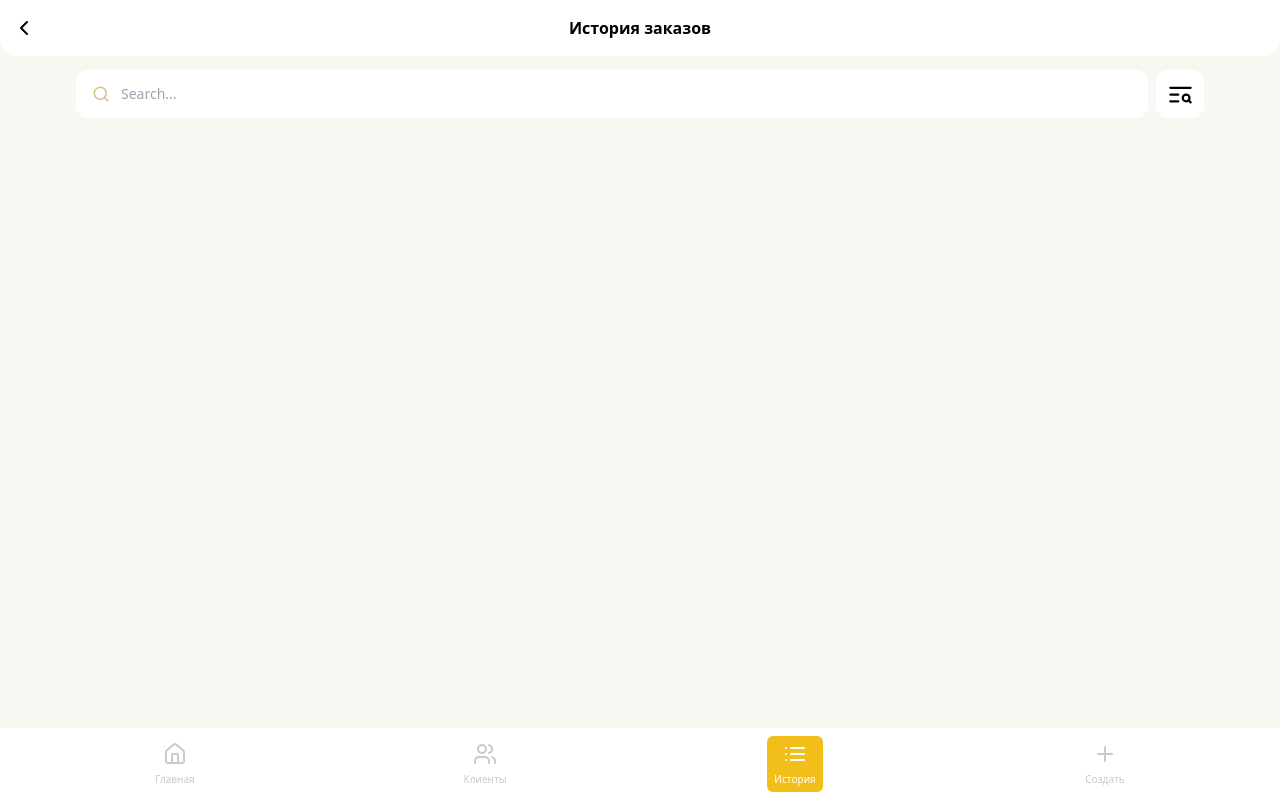
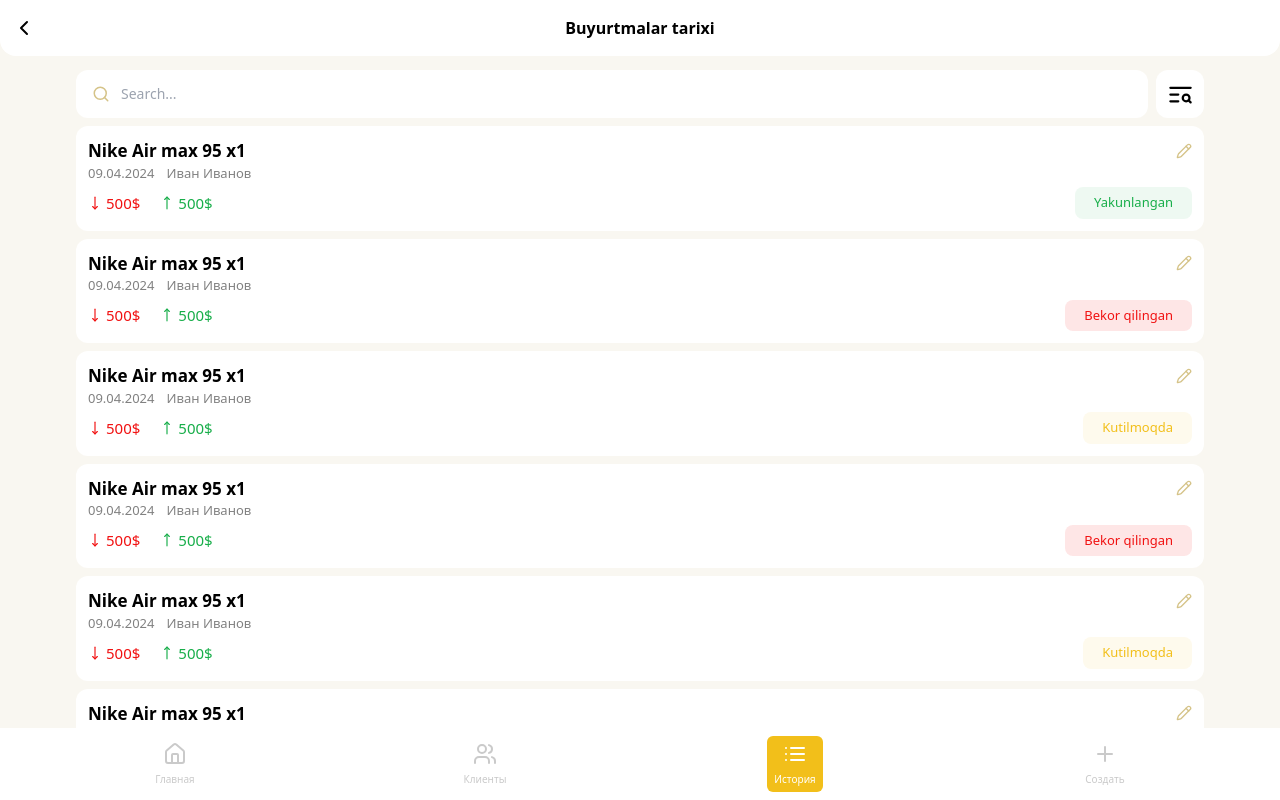
Before and after one commit to Veifario/orders-app, a React (Vite) app: page /history in a window 1280 px wide. Shown: the top 800 px of the page. Built offline with nearby package versions, Linux system fonts and the light colour scheme; sample sign-in values are in the browser's storage.

Commit message:
feature: history page markup made

```diff
--- /dev/null
+++ b/src/components/shared/Badge/Badge.tsx
@@ -0,0 +1,39 @@
+import { twMerge } from "tailwind-merge";
+
+import { StatusType } from "@/types/global.types";
+
+interface IBadgeProps {
+  type: StatusType;
+}
+
+const Badge = ({ type }: IBadgeProps) => {
+  const displayName = () => {
+    return {
+      success: "Yakunlangan",
+      waiting: "Kutilmoqda",
+      canceled: "Bekor qilingan",
+      return: "Qaytarilgan",
+      defect: "Brak",
+    }[type];
+  };
+
+  return (
+    <div
+      className={twMerge(
+        "rounded-lg px-[19px] py-[6px] text-[13px] font-medium",
+        {
+          //Thanks for UI/UX, we have hardcode
+          success: "bg-[#18AE4A12] text-success",
+          waiting: "bg-[#F2BF1A14] text-primary",
+          canceled: "bg-[#F112121A] text-error",
+          return: "bg-[#12C4F11A] text-[#126BF1]",
+          defect: "bg-[#79717A1A] text-[#6B706C]",
+        }[type],
+      )}
+    >
+      {displayName()}
+    </div>
+  );
+};
+
+export default Badge;
--- a/src/components/shared/Modal/Modal.tsx
+++ b/src/components/shared/Modal/Modal.tsx
@@ -1,4 +1,4 @@
-import { Dispatch, ReactNode, SetStateAction } from "react";
+import { Dispatch, ReactNode, SetStateAction, useEffect } from "react";
 import { createPortal } from "react-dom";
 import { twMerge } from "tailwind-merge";
 
@@ -9,18 +9,25 @@
 }
 
 const Modal = ({ children, isOpen, setIsOpen }: IModalProps) => {
+  useEffect(() => {
+    if (isOpen) document.body.style.overflow = "hidden";
+    else {
+      document.body.style.overflow = "auto";
+    }
+  }, [isOpen]);
+
   if (isOpen)
     return createPortal(
       <div
         className={twMerge(
-          "fixed left-0 top-0 z-50 h-full w-full items-center justify-center overflow-hidden bg-[rgba(0,0,0,.5)]",
+          "fixed left-0 top-0 z-[100] h-full w-full items-center justify-center overflow-hidden bg-[rgba(0,0,0,.5)]",
           isOpen ? "flex" : "hidden",
         )}
         onClick={() => setIsOpen(false)}
       >
         <div onClick={(event) => event.stopPropagation()}>{children}</div>
       </div>,
-      document.getElementById("modal-root")!,
+      document.getElementById("modals-root")!,
     );
 };
 
--- a/src/components/ui/Button/Button.tsx
+++ b/src/components/ui/Button/Button.tsx
@@ -1,13 +1,19 @@
 import { ButtonHTMLAttributes, ReactNode } from "react";
+import { twMerge } from "tailwind-merge";
 
 interface IButtonProps extends ButtonHTMLAttributes<HTMLButtonElement> {
   children: ReactNode;
+
+  className?: string;
 }
 
-const Button = ({ children, ...props }: IButtonProps) => {
+const Button = ({ children, className, ...props }: IButtonProps) => {
   return (
     <button
-      className="w-full rounded-xl border-none bg-primary py-[19px] text-sm font-bold text-white outline-none"
+      className={twMerge(
+        "w-full rounded-xl border-none bg-primary py-[14px] text-sm font-bold text-white outline-none",
+        className,
+      )}
       {...props}
     >
       {children}
--- /dev/null
+++ b/src/components/ui/Input/Checkbox.tsx
@@ -0,0 +1,37 @@
+import { InputHTMLAttributes } from "react";
+import { twMerge } from "tailwind-merge";
+
+interface ICheckboxProps extends InputHTMLAttributes<HTMLInputElement> {
+  className?: string;
+}
+
+const Checkbox = ({ className, ...props }: ICheckboxProps) => {
+  return (
+    <label className="relative flex cursor-pointer items-center">
+      <input
+        type="checkbox"
+        className={twMerge(
+          "relative h-6 w-6 cursor-pointer appearance-none rounded-full bg-[#F5F5F5] checked:bg-primary",
+          className,
+        )}
+        {...props}
+      />
+      <span className="pointer-events-none absolute left-1/2 top-1/2 -translate-x-1/2 -translate-y-1/2 transform text-white">
+        <svg
+          width="16"
+          height="16"
+          viewBox="0 0 16 16"
+          fill="white"
+          xmlns="http://www.w3.org/2000/svg"
+        >
+          <path
+            d="M13.8046 4.19526C14.0649 4.45561 14.0649 4.87772 13.8046 5.13807L7.13791 11.8047C6.87756 12.0651 6.45545 12.0651 6.1951 11.8047L2.86177 8.4714C2.60142 8.21106 2.60142 7.78894 2.86177 7.5286C3.12212 7.26825 3.54423 7.26825 3.80457 7.5286L6.6665 10.3905L12.8618 4.19526C13.1221 3.93491 13.5442 3.93491 13.8046 4.19526Z"
+            fill="white"
+          />
+        </svg>
+      </span>
+    </label>
+  );
+};
+
+export default Checkbox;
--- a/src/components/ui/Input/CounterInput.tsx
+++ b/src/components/ui/Input/CounterInput.tsx
@@ -40,7 +40,7 @@
         <input
           ref={inputRef}
           type="number"
-          className="text-sm text-black outline-none"
+          className="text-sm text-black outline-none appearance-auto "
           style={{ width: String(value).length * 9 - 0.5 + "px" }}
           value={value}
           onChange={handleChangeInput}
--- a/src/index.css
+++ b/src/index.css
@@ -7,3 +7,9 @@
   padding: 0;
   box-sizing: border-box;
 }
+
+input::-webkit-outer-spin-button,
+input::-webkit-inner-spin-button {
+  -webkit-appearance: none;
+  margin: 0;
+}
--- a/src/pages/AddOrder/AddOrder.tsx
+++ b/src/pages/AddOrder/AddOrder.tsx
@@ -58,7 +58,11 @@
         }
       />
 
-      <PriceInput label="Итого" value={formData.soldPrice} disabled />
+      <PriceInput
+        label="Итого"
+        value={+formData.soldPrice * formData.amount}
+        disabled
+      />
 
       <div className="col-span-2 space-y-[14px]">
         <ClientCard />
--- a/src/pages/History/History.tsx
+++ b/src/pages/History/History.tsx
@@ -1,19 +1,63 @@
-import TextInput from "@/components/ui/Input/TextInput";
+import { useState } from "react";
 import { Search, TextSearch } from "lucide-react";
 
+import TextInput from "@/components/ui/Input/TextInput";
+import OrderCard from "./components/OrderCard/OrderCard";
+import FilterModal from "./components/FilterModal/FilterModal";
+import { twMerge } from "tailwind-merge";
+
 const History = () => {
+  const [isFilterModalOpen, setIsFilterModalOpen] = useState(false);
+  const [isFilterActive, setIsFilterActive] = useState(false);
+
   return (
-    <div className="space-y-2">
-      <div className="flex w-full gap-2">
-        <div className="w-full">
-          <TextInput icon={<Search />} placeholder="Search..." />
+    <>
+      <div className="space-y-2">
+        <div className="flex w-full gap-2">
+          <div className="w-full">
+            <TextInput icon={<Search />} placeholder="Search..." />
+          </div>
+
+          <button
+            className={twMerge(
+              "relative flex h-12 min-w-12 items-center justify-center rounded-xl bg-white outline-none",
+              isFilterModalOpen && "bg-primary text-white",
+            )}
+            onClick={() => setIsFilterModalOpen(true)}
+          >
+            <TextSearch size={27} />
+            {isFilterActive && (
+              <div className="absolute -right-[2px] -top-[2px] size-2 rounded-full bg-error" />
+            )}
+          </button>
         </div>
 
-        <div className="flex h-12 min-w-12 items-center justify-center rounded-xl bg-white">
-          <TextSearch size={27} />
+        <div className="space-y-2">
+          {Array.from({ length: 20 }).map((__, index) => (
+            <OrderCard
+              key={index}
+              status={
+                index % 2
+                  ? "canceled"
+                  : index % 3
+                    ? "waiting"
+                    : index % 4
+                      ? "return"
+                      : index % 5
+                        ? "defect"
+                        : "success"
+              }
+            />
+          ))}
         </div>
       </div>
-    </div>
+
+      <FilterModal
+        isOpen={isFilterModalOpen}
+        setIsOpen={setIsFilterModalOpen}
+        setIsFilterActive={setIsFilterActive}
+      />
+    </>
   );
 };
 
--- /dev/null
+++ b/src/pages/History/components/FilterModal/FilterModal.tsx
@@ -0,0 +1,90 @@
+import { Dispatch, SetStateAction, useState } from "react";
+import { twMerge } from "tailwind-merge";
+
+import Modal from "@/components/shared/Modal/Modal";
+import Button from "@/components/ui/Button/Button";
+import Checkbox from "@/components/ui/Input/Checkbox";
+
+import { StatusType } from "@/types/global.types";
+
+interface IFilterModalProps {
+  isOpen: boolean;
+  setIsOpen: Dispatch<SetStateAction<boolean>>;
+  setIsFilterActive: Dispatch<SetStateAction<boolean>>;
+}
+
+const FilterModal = ({
+  isOpen,
+  setIsOpen,
+  setIsFilterActive,
+}: IFilterModalProps) => {
+  const [checkedStatus, setCheckedStatus] = useState<StatusType | null>(null);
+
+  const handleCheck = (status: StatusType) => {
+    setCheckedStatus((prevState) => (prevState !== status ? status : null));
+  };
+  const handleSaveFilters = () => {
+    setIsFilterActive(checkedStatus !== null);
+    setIsOpen(false);
+  };
+
+  return (
+    <Modal isOpen={isOpen} setIsOpen={setIsOpen}>
+      <div
+        className={twMerge(
+          "absolute bottom-0 left-0 h-min w-full rounded-t-3xl bg-white px-4 py-8",
+        )}
+      >
+        <h3 className="text-[28px] font-bold">Status</h3>
+
+        <div className="mt-10 space-y-4 divide-y divide-[#EEEEEE]">
+          <div
+            className="flex items-center justify-between"
+            onClick={() => handleCheck("success")}
+          >
+            <p className="font-medium">Yakunlangan</p>
+            <Checkbox checked={checkedStatus === "success"} readOnly />
+          </div>
+
+          <div
+            className="flex items-center justify-between pt-4"
+            onClick={() => handleCheck("waiting")}
+          >
+            <p className="font-medium">Kutilmoqda</p>
+            <Checkbox checked={checkedStatus === "waiting"} readOnly />
+          </div>
+
+          <div
+            className="flex items-center justify-between pt-4"
+            onClick={() => handleCheck("canceled")}
+          >
+            <p className="font-medium">Bekor qilingan</p>
+            <Checkbox checked={checkedStatus === "canceled"} readOnly />
+          </div>
+
+          <div
+            className="flex items-center justify-between pt-4"
+            onClick={() => handleCheck("return")}
+          >
+            <p className="font-medium">Qaytarilgan</p>
+            <Checkbox checked={checkedStatus === "return"} readOnly />
+          </div>
+
+          <div
+            className="flex items-center justify-between py-4"
+            onClick={() => handleCheck("defect")}
+          >
+            <p className="font-medium">Brak</p>
+            <Checkbox checked={checkedStatus === "defect"} readOnly />
+          </div>
+        </div>
+
+        <Button className="mt-10" onClick={handleSaveFilters}>
+          Qo'llash
+        </Button>
+      </div>
+    </Modal>
+  );
+};
+
+export default FilterModal;
--- /dev/null
+++ b/src/pages/History/components/OrderCard/OrderCard.tsx
@@ -0,0 +1,47 @@
+import { MoveDown, MoveUp, Pencil } from "lucide-react";
+
+import Badge from "@/components/shared/Badge/Badge";
+import { StatusType } from "@/types/global.types";
+
+interface IOrderCardProps {
+  status: StatusType;
+}
+
+const OrderCard = ({ status }: IOrderCardProps) => {
+  const handleEdit = () => {};
+
+  return (
+    <div className="w-full rounded-xl bg-white p-3">
+      <div className="flex items-center justify-between">
+        <p className="text-[17px] font-bold">Nike Air max 95 x1</p>
+
+        <button onClick={handleEdit}>
+          <Pencil className="text-desert" size={16} />
+        </button>
+      </div>
+
+      <div className="flex gap-3">
+        <p className="text-[13px] font-medium text-[#818181]">09.04.2024</p>
+        <p className="text-[13px] font-medium text-[#818181]">Иван Иванов</p>
+      </div>
+
+      <div className="mt-1 flex items-center justify-between">
+        <div className="flex items-center gap-5">
+          <div className="flex items-center gap-1">
+            <MoveDown size={14} className="text-error" />
+            <p className="text-[15px] font-medium text-error">500$</p>
+          </div>
+
+          <div className="flex items-center gap-1">
+            <MoveUp size={14} className="text-success" />
+            <p className="text-[15px] font-medium text-success">500$</p>
+          </div>
+        </div>
+
+        <Badge type={status} />
+      </div>
+    </div>
+  );
+};
+
+export default OrderCard;
--- a/src/routes/router.tsx
+++ b/src/routes/router.tsx
@@ -16,29 +16,26 @@
       {
         index: true,
         element: <Home />,
-        handle: {
-          crumb: "Главная",
-        },
       },
       {
         path: "/clients",
         element: <Clients />,
         handle: {
-          crumb: "Список клиентов",
+          crumb: "Mijozlar ro'yxati",
         },
       },
       {
         path: "/history",
         element: <History />,
         handle: {
-          crumb: "История заказов",
+          crumb: "Buyurtmalar tarixi",
         },
       },
       {
         path: "/add",
         element: <AddOrder />,
         handle: {
-          crumb: "Создание предзаказа",
+          crumb: "Buyurtma yaratish",
         },
       },
     ],
--- /dev/null
+++ b/src/types/global.types.ts
@@ -0,0 +1 @@
+export type StatusType = "success" | "canceled" | "waiting" | "return" | "defect";
```
